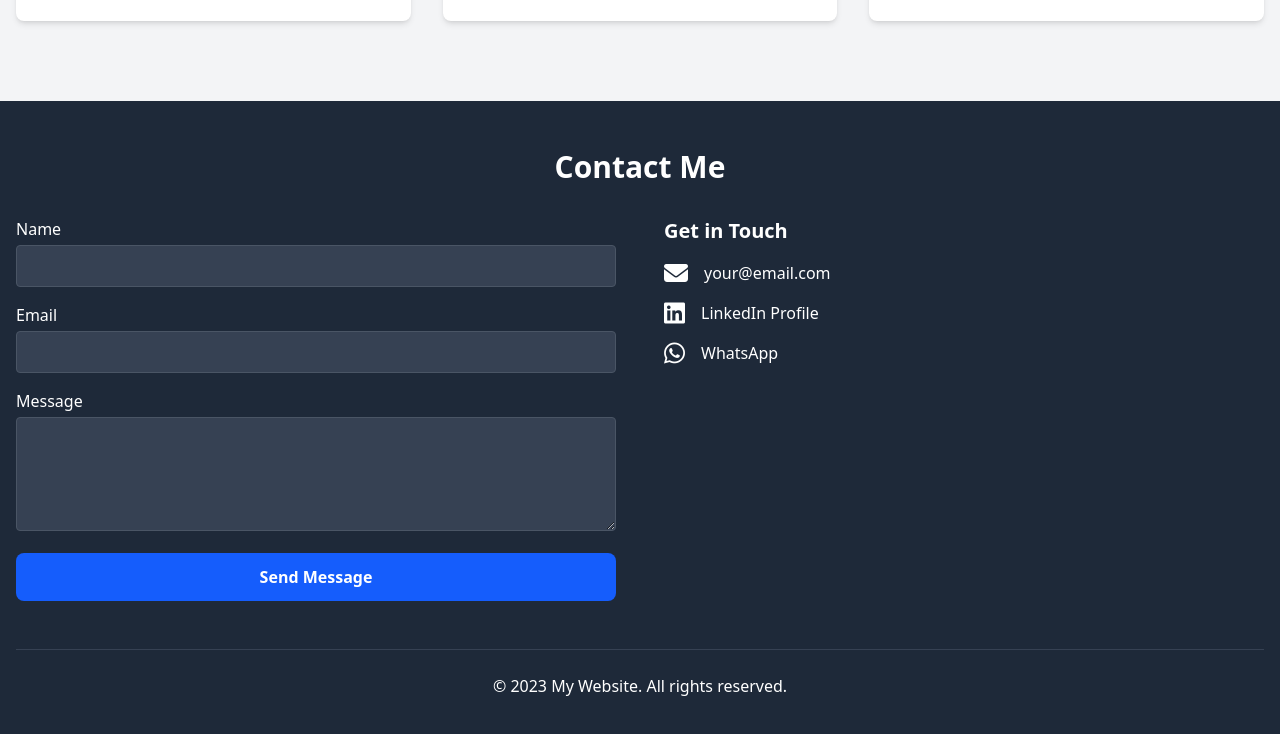
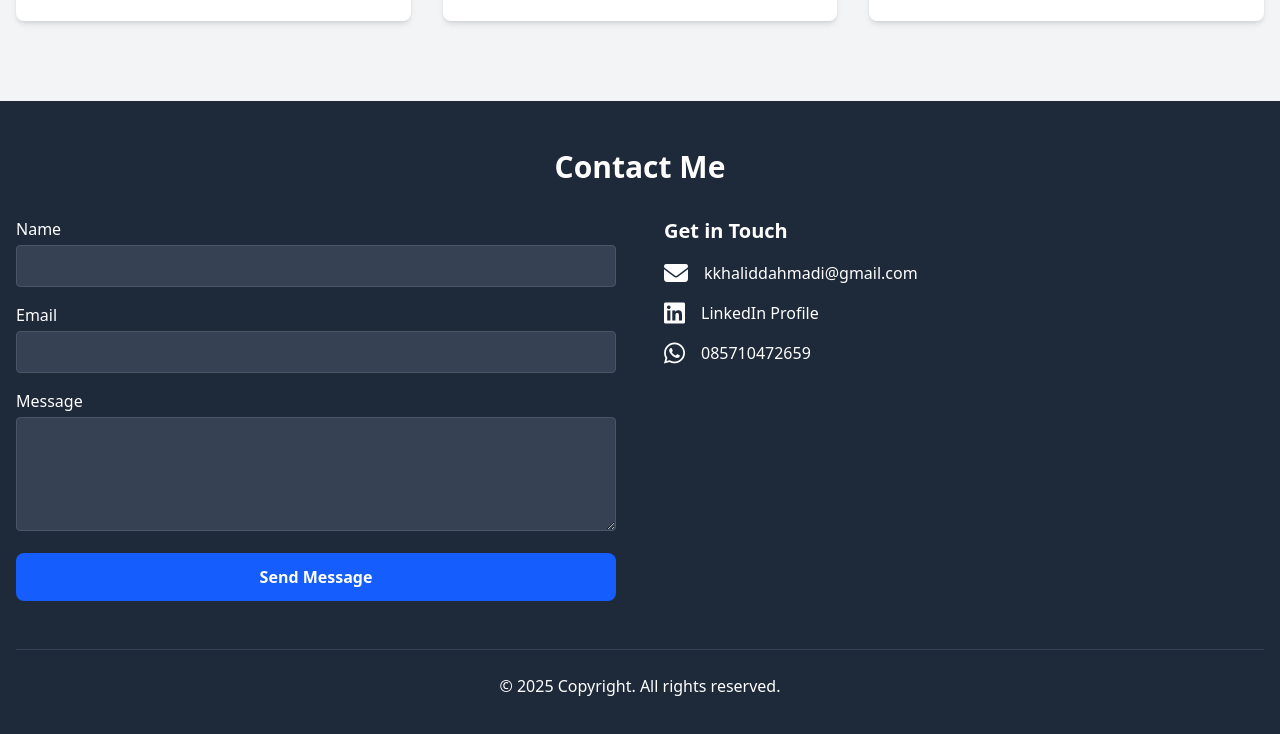
Before and after one commit to khalid826/Day-23, a website: page index.html in a window 1280 px wide. Shown: the part 2158-2892 px from the top of the page. Drawn offline with Linux system fonts and the light colour scheme.

Commit message:
Update index.html

```diff
--- a/index.html
+++ b/index.html
@@ -145,28 +145,28 @@
         <h3 class="mb-4 text-xl font-semibold">Get in Touch</h3>
         <div class="space-y-4">
           <div class="flex items-center">
-              <a href="mailto:your@email.com" class="flex items-center transition hover:text-blue-400">
+            <a href="mailto:kkhaliddahmadi@gmail.com" class="flex items-center transition hover:text-blue-400">
               <i class="mr-4 text-2xl fas fa-envelope"></i>
-                <span>your@email.com</span>
+              <span>kkhaliddahmadi@gmail.com</span>
             </a>
           </div>
           <div class="flex items-center">
-              <a href="https://linkedin.com/in/yourprofile" target="_blank" class="flex items-center transition hover:text-blue-400">
+            <a href="https://www.linkedin.com/in/khalidahmadi" target="_blank" class="flex items-center transition hover:text-blue-400">
               <i class="mr-4 text-2xl fab fa-linkedin"></i>
               <span>LinkedIn Profile</span>
             </a>
           </div>
           <div class="flex items-center">
-              <a href="https://wa.me/yournumber" target="_blank" class="flex items-center transition hover:text-blue-400">
+            <a href="https://wa.me/6285710472659" target="_blank" class="flex items-center transition hover:text-blue-400">
               <i class="mr-4 text-2xl fab fa-whatsapp"></i>
-                <span>WhatsApp</span>
+              <span>085710472659</span>
             </a>
           </div>
         </div>
       </div>
     </div>
     <div class="pt-6 mt-12 text-center border-t border-gray-700">
-        <p>© 2023 My Website. All rights reserved.</p>
+      <p>© 2025 Copyright. All rights reserved.</p>
     </div>
   </div>
 </footer>
```
Lines whose indentation alone changed are shown as unchanged.
